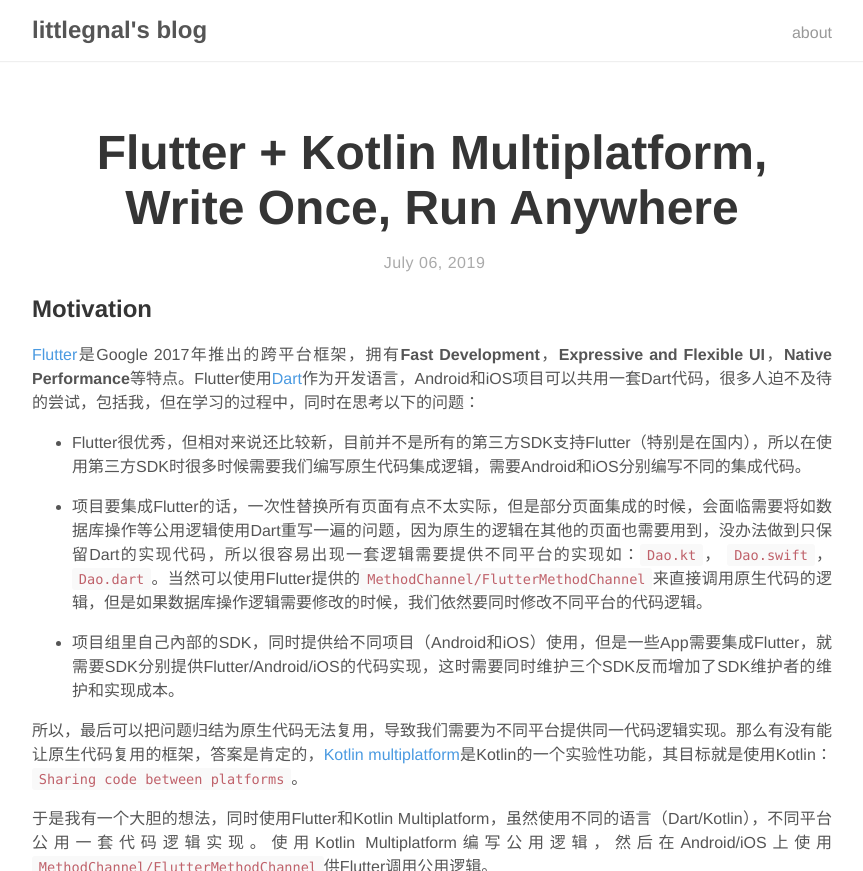
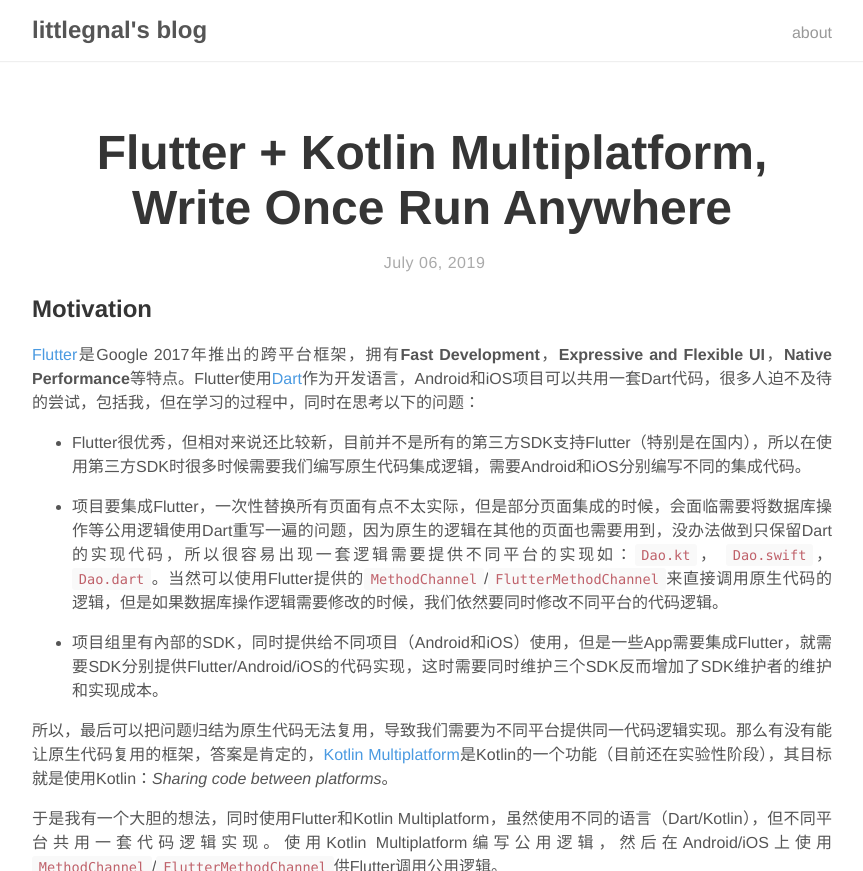
Before and after one commit to littleGnAl/littlegnal.github.io, a Jekyll site: the page built from _posts/2019-07-06-kmpp-flutter.md, in a window 1280 px wide and 1400 px high, cut to the strip 0-871 px from the top of the window. Shown: the whole strip, without its empty margins (208-1071 px from the left). Built offline with Jekyll 4.4.1, drawn with Linux system fonts in a browser that asks for light colours; some of the changed text lies outside the part shown.

Commit message:
kmpp + flutter

````diff
--- a/_posts/2019-07-06-kmpp-flutter.md
+++ b/_posts/2019-07-06-kmpp-flutter.md
@@ -1,5 +1,5 @@
 ---
-title: Flutter + Kotlin Multiplatform, Write Once, Run Anywhere
+title: Flutter + Kotlin Multiplatform, Write Once Run Anywhere
 date: 2019-07-06 22:01:28 +0800
 ---
 
@@ -8,22 +8,22 @@
 
 * Flutter很优秀，但相对来说还比较新，目前并不是所有的第三方SDK支持Flutter（特别是在国内），所以在使用第三方SDK时很多时候需要我们编写原生代码集成逻辑，需要Android和iOS分别编写不同的集成代码。
 
-* 项目要集成Flutter的话，一次性替换所有页面有点不太实际，但是部分页面集成的时候，会面临需要将如数据库操作等公用逻辑使用Dart重写一遍的问题，因为原生的逻辑在其他的页面也需要用到，没办法做到只保留Dart的实现代码，所以很容易出现一套逻辑需要提供不同平台的实现如：`Dao.kt`， `Dao.swift`， `Dao.dart`。当然可以使用Flutter提供的`MethodChannel/FlutterMethodChannel`来直接调用原生代码的逻辑，但是如果数据库操作逻辑需要修改的时候，我们依然要同时修改不同平台的代码逻辑。
+* 项目要集成Flutter，一次性替换所有页面有点不太实际，但是部分页面集成的时候，会面临需要将数据库操作等公用逻辑使用Dart重写一遍的问题，因为原生的逻辑在其他的页面也需要用到，没办法做到只保留Dart的实现代码，所以很容易出现一套逻辑需要提供不同平台的实现如：`Dao.kt`， `Dao.swift`， `Dao.dart`。当然可以使用Flutter提供的`MethodChannel`/`FlutterMethodChannel`来直接调用原生代码的逻辑，但是如果数据库操作逻辑需要修改的时候，我们依然要同时修改不同平台的代码逻辑。
 
-* 项目组里自己內部的SDK，同时提供给不同项目（Android和iOS）使用，但是一些App需要集成Flutter，就需要SDK分别提供Flutter/Android/iOS的代码实现，这时需要同时维护三个SDK反而增加了SDK维护者的维护和实现成本。
+* 项目组里有內部的SDK，同时提供给不同项目（Android和iOS）使用，但是一些App需要集成Flutter，就需要SDK分别提供Flutter/Android/iOS的代码实现，这时需要同时维护三个SDK反而增加了SDK维护者的维护和实现成本。
 
-所以，最后可以把问题归结为原生代码无法复用，导致我们需要为不同平台提供同一代码逻辑实现。那么有没有能让原生代码复用的框架，答案是肯定的，[Kotlin multiplatform](https://kotlinlang.org/docs/reference/multiplatform.html)是Kotlin的一个实验性功能，其目标就是使用Kotlin：`Sharing code between platforms`。
+所以，最后可以把问题归结为原生代码无法复用，导致我们需要为不同平台提供同一代码逻辑实现。那么有没有能让原生代码复用的框架，答案是肯定的，[Kotlin Multiplatform](https://kotlinlang.org/docs/reference/multiplatform.html)是Kotlin的一个功能（目前还在实验性阶段），其目标就是使用Kotlin：*Sharing code between platforms*。
 
-于是我有一个大胆的想法，同时使用Flutter和Kotlin Multiplatform，虽然使用不同的语言（Dart/Kotlin），不同平台公用一套代码逻辑实现。使用Kotlin Multiplatform编写公用逻辑，然后在Android/iOS上使用`MethodChannel/FlutterMethodChannel`供Flutter调用公用逻辑。
+于是我有一个大胆的想法，同时使用Flutter和Kotlin Multiplatform，虽然使用不同的语言（Dart/Kotlin），但不同平台共用一套代码逻辑实现。使用Kotlin Multiplatform编写公用逻辑，然后在Android/iOS上使用`MethodChannel`/`FlutterMethodChannel`供Flutter调用公用逻辑。
 
 ![kmpp+flutter](https://raw.githubusercontent.com/littleGnAl/screenshot/master/kmpp-flutter/kmpp+flutter.png)
 
-接下来以实现公用的数据库操作逻辑为例，来简单描述如何使用Flutter和Kotlin Multiplatform达到`Write Once，Run Anywhere`。
+接下来以实现公用的数据库操作逻辑为例，来简单描述如何使用Flutter和Kotlin Multiplatform达到*Write Once Run Anywhere*。
 
 *接下来的内容需要读者对Flutter和Kotlin Multiplatform有所了解。*
 
 ## Kotlin Multiplatform
-我们使用[Sqldelight](https://github.com/square/sqldelight)实现公用的数据库操作逻辑，然后通过[kotlinx.serialization](https://github.com/Kotlin/kotlinx.serialization)把查询结果序列化为json字符串，通过`MethodChannel/FlutterMethodChannel`传递到Flutter中使用。
+我们使用[Sqldelight](https://github.com/square/sqldelight)实现公用的数据库操作逻辑，然后通过[kotlinx.serialization](https://github.com/Kotlin/kotlinx.serialization)把查询结果序列化为json字符串，通过`MethodChannel`/`FlutterMethodChannel`传递到Flutter中使用。
 
 Flutter的目录结构如下面所示：
 ```
@@ -155,7 +155,7 @@
 }
 ```
 
-到这里我们已经实现了公用的数据库操作逻辑，但是为了Android/iOS更加简单的调用数据库操作逻辑，我们把`MethodChannel#setMethodCallHandler/FlutterMethodChannel#setMethodCallHandler`中的调用逻辑进行简单的封装：
+到这里我们已经实现了公用的数据库操作逻辑，但是为了Android/iOS更加简单的调用数据库操作逻辑，我们把`MethodChannel#setMethodCallHandler`/`FlutterMethodChannel#setMethodCallHandler`中的调用逻辑进行简单的封装：
 
 ```kotlin
 const val SQLDELIGHT_CHANNEL = "com.littlegnal.accountingmultiplatform/sqldelight"
@@ -241,7 +241,7 @@
 }
 ```
 
-这几步完成之后就可以在`Swift`里面调用`common` module的`Kotlin`代码了。参照官方文档[Writing custom platform-specific code](https://flutter.dev/docs/development/platform-integration/platform-channels)，我们在`AppDelegate.swift`实现`FlutterMethodChannel`并调用`SqlDelightManager#methodCall`（`Swift`代码全是靠Google搜出来的XD）：
+这几步完成之后就可以在Swift里面调用`common` module的Kotlin代码了。参照官方文档[Writing custom platform-specific code](https://flutter.dev/docs/development/platform-integration/platform-channels)，我们在`AppDelegate.swift`实现`FlutterMethodChannel`并调用`SqlDelightManager#methodCall`（Swift代码全是靠Google搜出来的XD）：
 
 ```swift
 @UIApplicationMain
@@ -368,7 +368,7 @@
 
 ```
 
-在`Widget`中使用BLoC：
+在Widget中使用BLoC：
 
 ```dart
 class SummaryPage extends StatefulWidget {
````
Also changed, not shown: other parts of _posts/2019-07-06-kmpp-flutter.md (+4 -4 lines).
